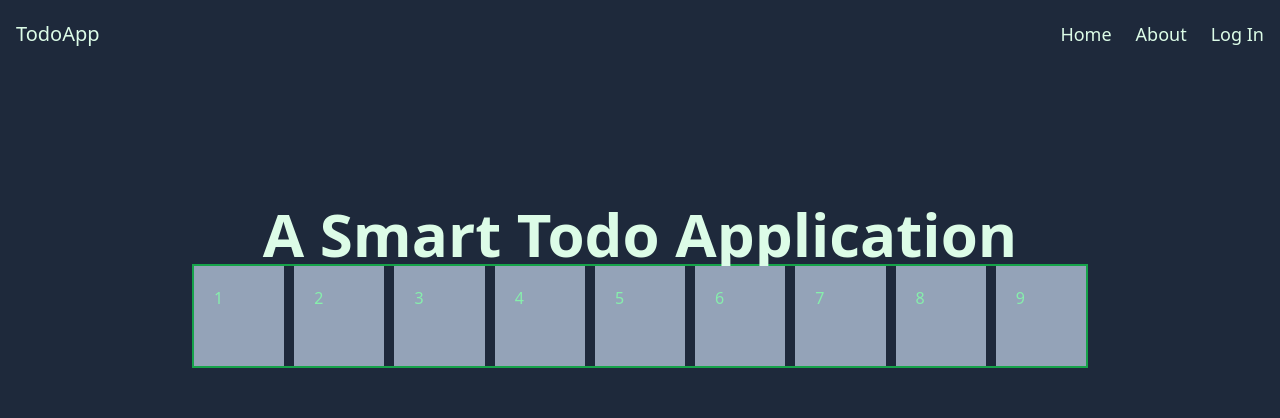
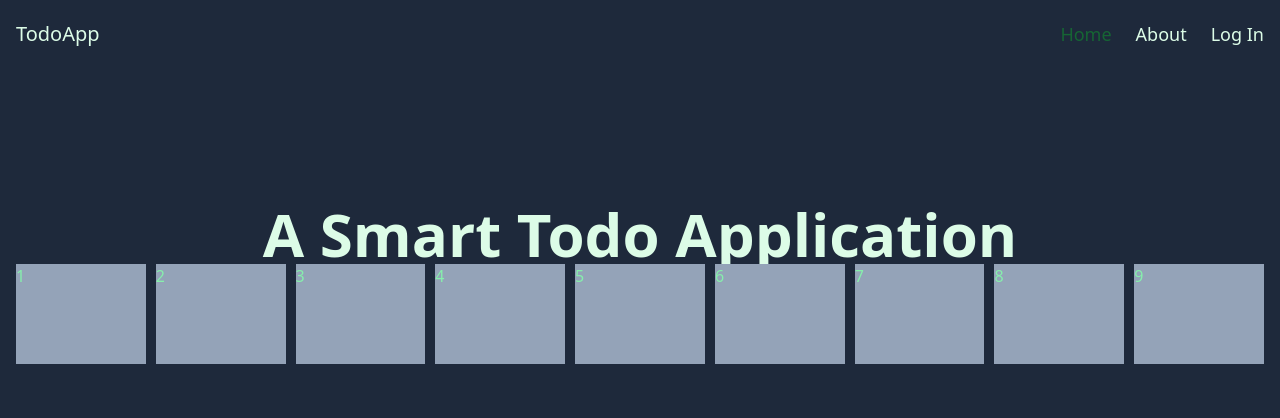
Before and after one commit to shorif251/todoapp01, a Next.js app: page / in a window 1280 px wide. Shown: the top 418 px of the page. Built offline with nearby package versions, Linux system fonts and the light colour scheme; no server answers; the database is empty.

Commit message:
final commit

```diff
--- a/src/app/[slug]/page.jsx
+++ b/src/app/[slug]/page.jsx
@@ -1,8 +1,32 @@
-export default function page({params}) {
+const getData = async(id) =>{
+  const res = await fetch(`http://localhost:3000/api/todosApi/${id}`, {cache:"no-cache"});
+  const resData = res.json();
+  return resData;
+}
+export default async function page({params}) {
   const {slug} = params
-  console.log(slug)
+  const dynamicData = await getData(slug);
+  const showDynamicData = ()=>{
+
+     if(dynamicData.success){
+      const {name, title, desc} = dynamicData.result;
+      return(
+        <div>
+          <h1>{name}</h1>
+          <h3>{title}</h3>
+          <p>{desc}</p>
+        </div>
+      )
+    }else{
+      return(
+        <h2>{dynamicData.result}</h2>
+      )
+    }
+  }
 
   return (
-    <div>page</div>
+    <div className="mx-auto md:max-w-3xl shadow shadow-gray-900 rounded-md ">
+      <div className="p-3">{showDynamicData()}</div>
+    </div>
   )
 }
--- a/src/app/components/Navbar.jsx
+++ b/src/app/components/Navbar.jsx
@@ -4,20 +4,31 @@ import Link from "next/link";
 import { usePathname } from "next/navigation";
 export default function Navbar() {
   const pathname = usePathname();
+  console.log("path= "+ pathname)
 
 
-  const navItemStyles = "hover:border-b-2 hover:text-green-400 pb-2 transition-all border-green-100 rounded-xl"
+  const navItemStyles = "hover:border-b-2 hover:text-green-400 pb-2 transition-all border-green-100 rounded-xl "
+
+  const isActive = (active) =>{
+    console.log(active)
+     return pathname === active ? `${navItemStyles} text-green-800`: navItemStyles;
+  }
+
+  const isSignIn = (linked, unLinked) =>{
+    return pathname === "/signin" ? linked : unLinked ;
+  }
 
   return (
     <nav className="flex md:flex-row gap-3 flex-col justify-between py-5 text-green-100">
       <span>
-        <Link className="text-xl  font-light" href="/">TodoApp</Link>
+        <Link className="text-xl font-light" href="/">TodoApp</Link>
       </span>
       <div className="flex md:flex-row gap-6 ml-3 md:ml-0 flex-col md:justify-between font-medium text-lg ">
 
-        <Link className={navItemStyles} href="/">Home</Link>
-        <Link className={navItemStyles} href="/about">About</Link>
-        <Link className={navItemStyles} href={pathname != "/signin" ? "/signin" : "/regestration"  }>{pathname != "/signin" ? "Log In" : "Sign In"}</Link>
+        <Link className={isActive("/")} href="/">Home</Link>
+        <Link className={isActive("/about")} href="/about">About</Link>
+        <Link className={isSignIn(isActive("/signin"), isActive("/regestration"))} href={isSignIn("/regestration", "/signin")}>{isSignIn("Sign In", "Log In" )}</Link>
+
       </div>
     </nav>
   );
--- a/src/app/components/Todos/Todo.jsx
+++ b/src/app/components/Todos/Todo.jsx
@@ -1,4 +1,4 @@
-import Comments from "../Comment"
+import Comments from "../comments/Comment"
 import Like from "../Like"
 export default function Todo({id, name, title, desc}) {
   return (
--- a/src/app/components/TrandingTodoSlide.jsx
+++ b/src/app/components/TrandingTodoSlide.jsx
@@ -4,13 +4,13 @@ export default function TrandingTodoSlide() {
   const num = [1, 2, 3, 4, 5, 6, 7, 8, 9];
     const listed = num.map((value, index)=>{
         return(
-            <div className=" sliderCard bg-slate-400" key={index}>
-                <h2 className="text-green-300 p-5 ">{value}</h2>
+            <div className="sliderCard bg-slate-400" key={index}>
+                <h2 className="text-green-300 ">{value}</h2>
             </div>
         )
     })
     return (
-   <div className="m-auto slideParent border-2 border-green-600 md:max-w-4xl max-w-lg">
+   <div className="slideParent">
      <div className="slide-main" >
         {listed}
     </div>
--- /dev/null
+++ b/src/app/components/comments/AddComments.jsx
@@ -0,0 +1,10 @@
+'use client';
+
+import { useState } from "react";
+
+export default function AddComments() {
+    const [addCommnent, setAddComments] = useState('');
+    return (
+    <div>AddComments</div>
+  )
+}
--- a/src/app/components/Comment.jsx
+++ b/src/app/components/comments/Comment.jsx
@@ -1,6 +1,7 @@
 
 import Link from "next/link";
-import "../globals.css";
+// import "../globals.css";
+import "../../globals.css";
 
 export default function Comment({total, id}) {
 
--- a/src/app/globals.css
+++ b/src/app/globals.css
@@ -39,11 +39,15 @@
 }
 
 /* slide todo app */
+
+.slideParent {
+}
 .slide-main {
   display: flex;
   flex-direction: row;
   justify-content: center;
   gap: 10px;
+  flex-shrink: ;
 }
 
 .sliderCard {
```
